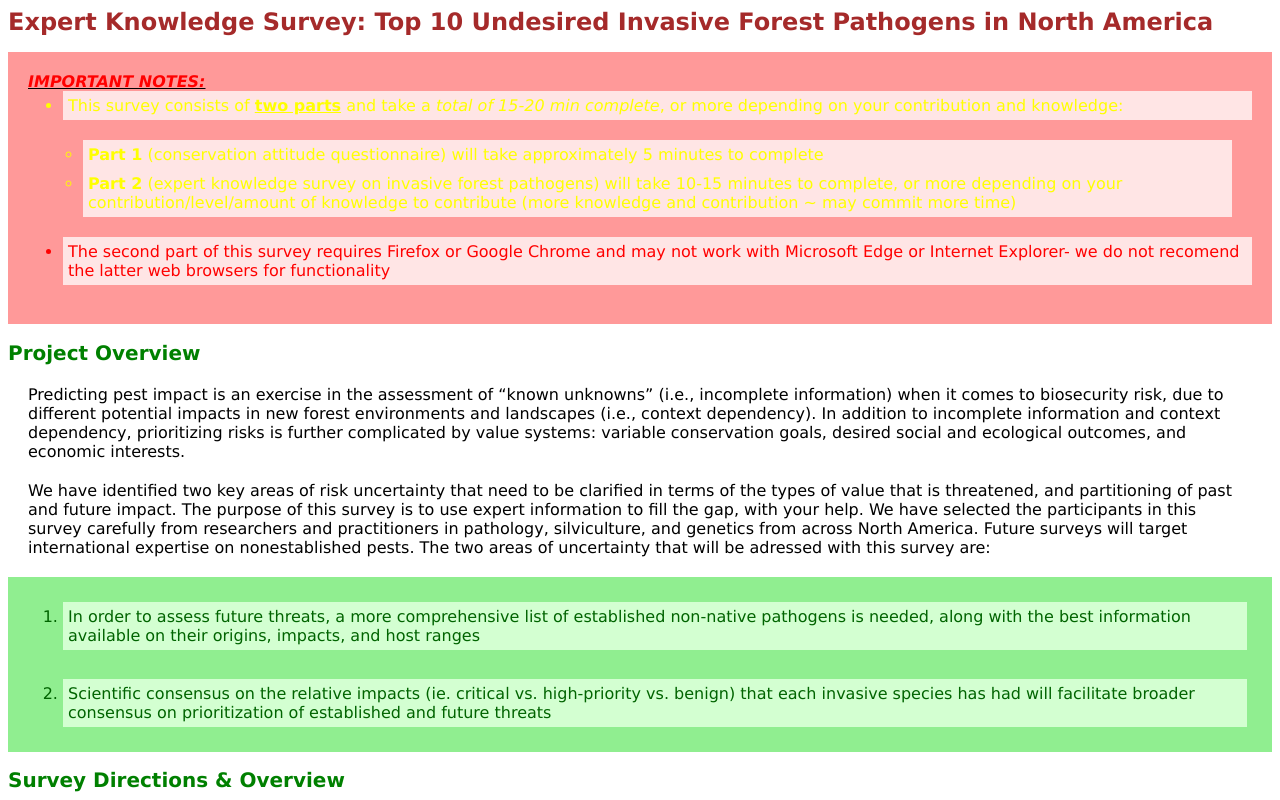
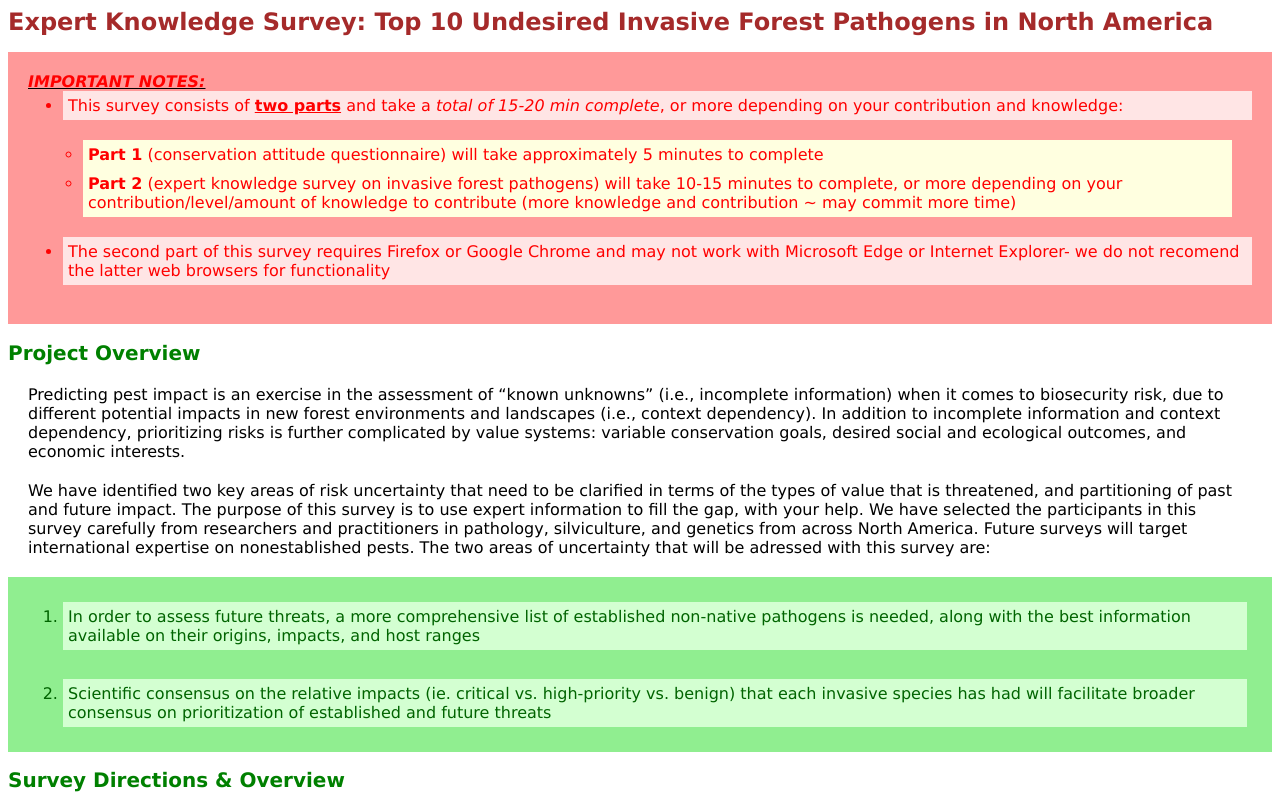
Before and after one commit to usfsipsentinelnetwork/usfsipsentinelnetwork.github.io, a plain HTML site: page Top10_Domestic_Pathogens_Survey.html in a window 1280 px wide. Shown: the top 800 px of the page. Drawn offline with Linux system fonts and the light colour scheme; a script that the page names is missing.

Commit message:
Update Top10_Domestic_Pathogens_Survey.html

```diff
--- a/Top10_Domestic_Pathogens_Survey.html
+++ b/Top10_Domestic_Pathogens_Survey.html
@@ -59,10 +59,10 @@ ol li {
 <body>
 <h1>Expert Knowledge Survey: Top 10 Undesired Invasive Forest Pathogens in North America</h1>
   <ul><b><i><u><font color="red">IMPORTANT NOTES:</font></u></i></b></font><font color="red">
-  <li style="color:yellow">This survey consists of <b><u>two parts</u></b> and take a <i>total of 15-20 min complete</i>, or more depending on your contribution and knowledge:</li>
+  <li>This survey consists of <b><u>two parts</u></b> and take a <i>total of 15-20 min complete</i>, or more depending on your contribution and knowledge:</li>
   <ul>
-    <li style="color:yellow"><b>Part 1</b> (conservation attitude questionnaire) will take approximately 5 minutes to complete</li>
-    <li style="color:yellow"><b>Part 2</b> (expert knowledge survey on invasive forest pathogens) will take 10-15 minutes to complete, or more depending on your contribution/level/amount of knowledge to contribute (more knowledge and contribution ~ may commit more time)</li>
+    <li style="background:lightyellow"><b>Part 1</b> (conservation attitude questionnaire) will take approximately 5 minutes to complete</li>
+    <li style="background:lightyellow"><b>Part 2</b> (expert knowledge survey on invasive forest pathogens) will take 10-15 minutes to complete, or more depending on your contribution/level/amount of knowledge to contribute (more knowledge and contribution ~ may commit more time)</li>
   </ul>
   <li>The second part of this survey requires Firefox or Google Chrome and may not work with Microsoft Edge or Internet Explorer- we do not recomend the latter web browsers for functionality</li><br>
   </font></ul>
```
